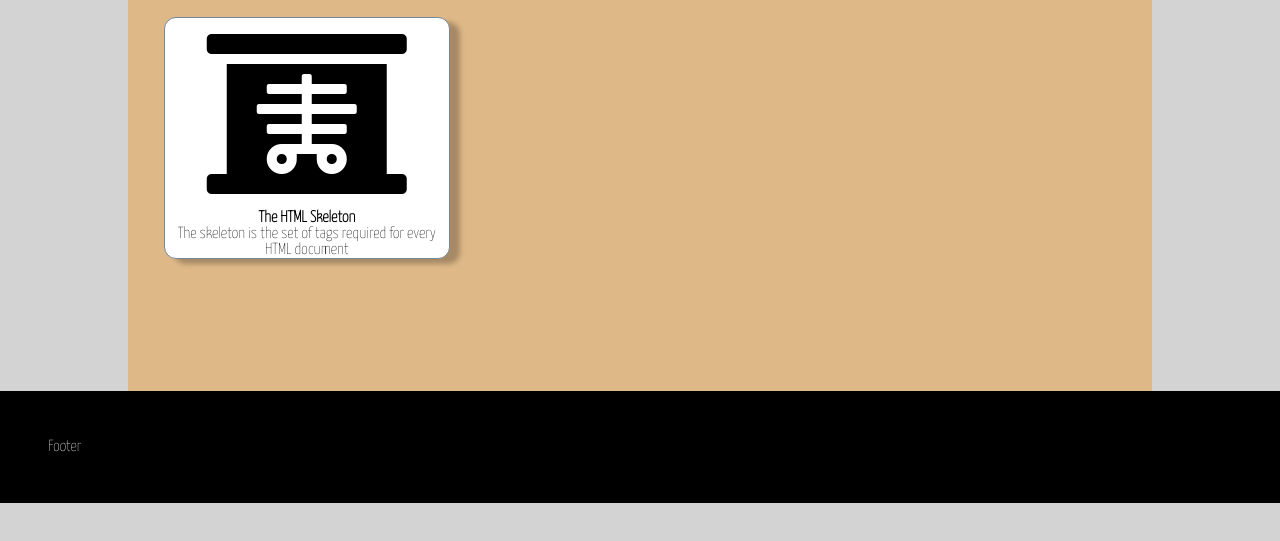
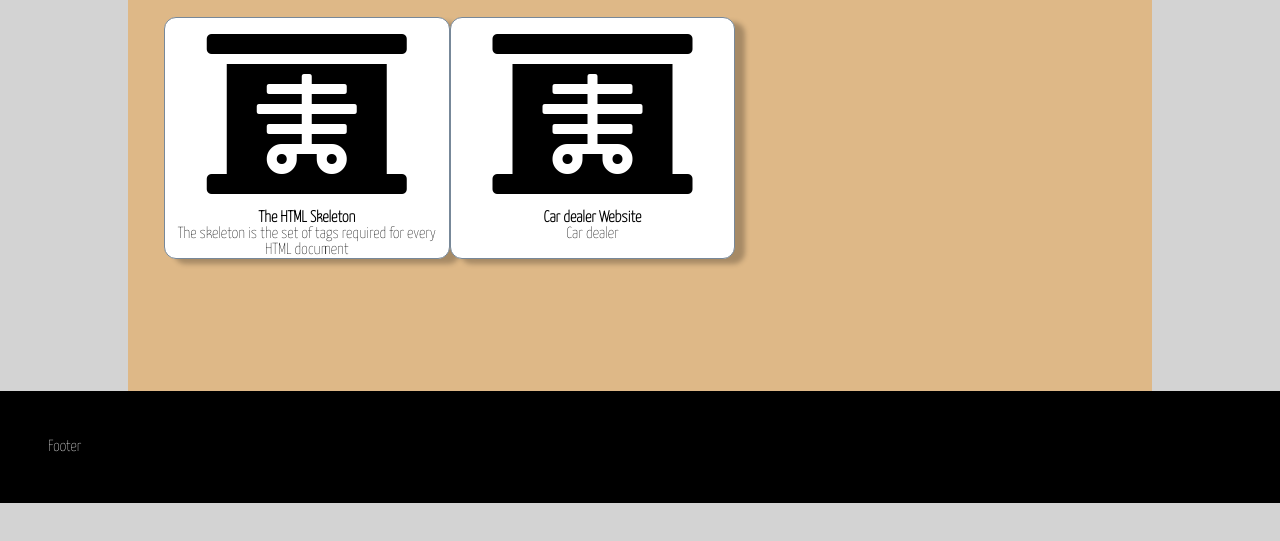
Before and after one commit to Edselanderson10/Web22021-Anderson, a plain HTML site: page index.html in a window 1280 px wide. Shown: the part 217-758 px from the top of the page. Drawn offline with Linux system fonts and the light colour scheme.

Commit message:
Update index.html

```diff
--- a/index.html
+++ b/index.html
@@ -57,6 +57,18 @@
             </div><!-- End Section item -->
 
 
+          <div class="section-item">
+            <a href="cardealer/index.html" target="_blank">
+                  <div class= "section-icon">
+                      <i class="fas fa-x-ray"></i>
+
+                  </div>
+                  <h4>Car dealer Website</h4>
+                  <p>
+                   Car dealer
+                  </p>
+            </a>
+            </div><!-- End Section item -->
 
 
         </div><!-- End section container -->
```
